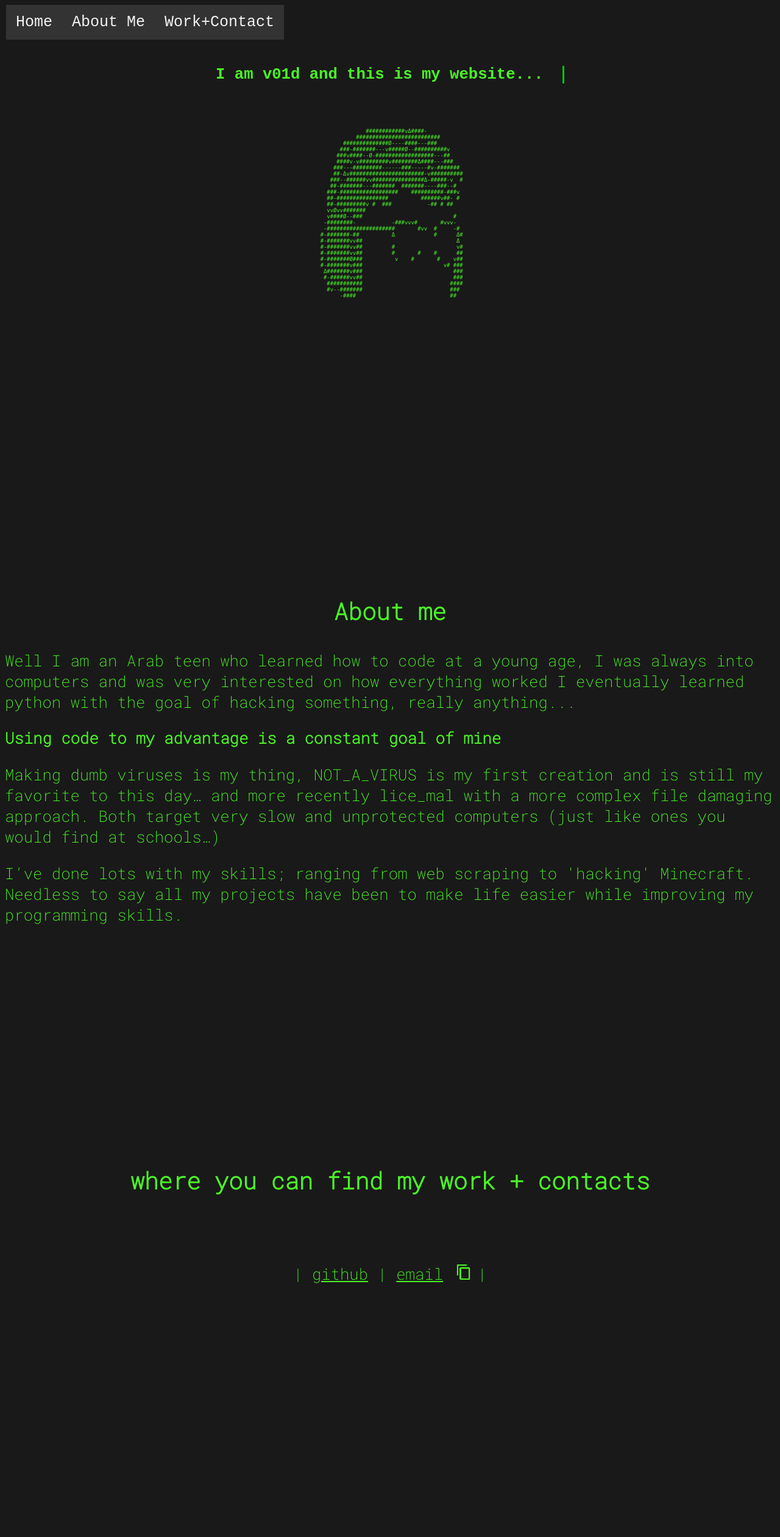
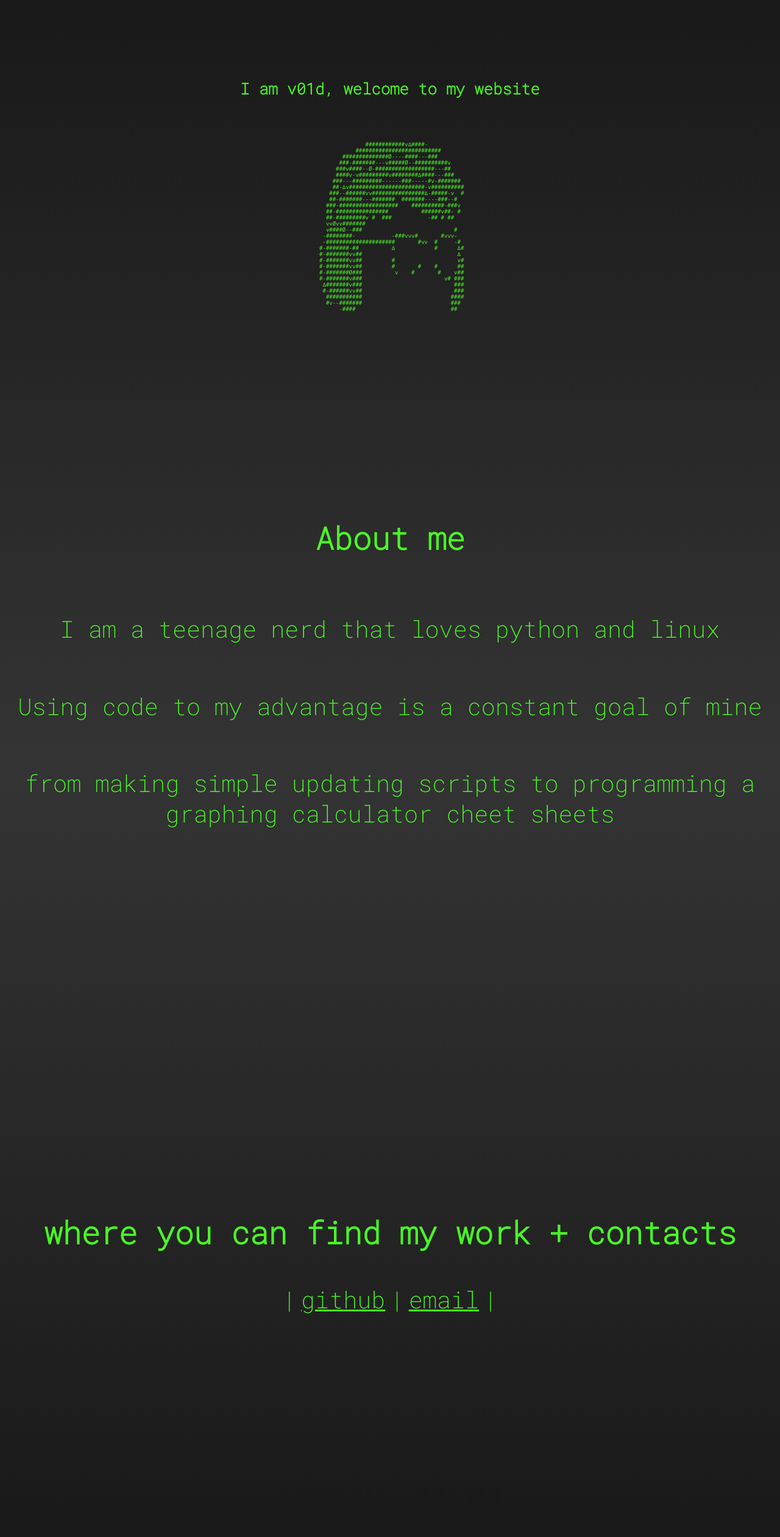
Before and after one commit to V01Ddev/v01d-website, a PHP site: page / in a window 1280 px wide. Shown: the whole page at 61% size. Before the commit the page ends 2105 px from the top, so only its background shows below. Run offline with PHP 8.4, Linux system fonts and the light colour scheme.

Commit message:
full rebuild of the website
full rebuild of the website, making it look more modern and pleasing to the eye

```diff
--- a/index.html
+++ b/index.html
@@ -12,8 +12,7 @@
 	<link href="https://fonts.googleapis.com/css2?family=Roboto+Mono:wght@200&display=swap" rel="stylesheet">
 
 
-	<!-- into and logo -->
-
+	<!-- intro and logo -->
 
 	<section id="home">
 		<head>
@@ -21,11 +20,7 @@
 		<link rel="shortcut icon" type="image/ico" href="/logo.ico">
 
 
-		<h6>I am v01d and this is my website...</h6>
-
-		<br>
-		<br>
-		<br>
+		<h6 id="typing"></h6>
 
 
 				<pre>
@@ -64,51 +59,22 @@
 	</section>
 
 
-	<body style="background-color:#191919;">
+	<body>
 
 		<script src="./script.js"></script>
-
-		<section>
-			<header>
-				<nav class="nav">
-					<ul class="nav__list">
-						<div class="topnav" id="myTopnav">
-
-							<div class="within_nav"> <a href="#home">Home</a> </div>
-							<div class="within_nav"> <a href="#aboutme">About Me</a> </div>
-							<div class="within_nav"> <a href="#workcontact">Work+Contact</a> </div>
-						</div>
-
-					</ul>
-				</nav>
-			</header>
-		</section>
-
-
-
-
-
-
-
 
 
 
 		<!-- About Me -->
 
 
-
-
 		<section id="aboutme">
 
 			<h3>About me</h3>
 
-			<p>Well I am an Arab teen who learned how to code at a young age, I was always into computers and was very interested on how everything worked I eventually learned python with the goal of hacking something, really anything...</p>
-
-			<h2>Using code to my advantage is a constant goal of mine</h2>
-
-			<p> Making dumb viruses is my thing, NOT_A_VIRUS is my first creation and is still my favorite to this day… and more recently lice_mal with a more complex file damaging approach. Both target very slow and unprotected computers (just like ones you would find at schools…)</p>
-
-			<p>I’ve done lots with my skills; ranging from web scraping to 'hacking' Minecraft. Needless to say all my projects have been to make life easier while improving my programming skills.</p>
+            <p>I am a teenage nerd that loves python and linux</p>
+			<p>Using code to my advantage is a constant goal of mine</p>
+            <p>from making simple updating scripts to programming a graphing calculator cheet sheets</p>
 
 		</section>
 
@@ -120,21 +86,12 @@
 
 		<section id='workcontact'>
 
-			<br>
-			<br>
-			<br>
-
 
 			<h3>where you can find my work + contacts</h3>
 
 
-			<br>
-			<br>
-			<br>
-			<br>
 
-
-			<div class="links">
+			<div id="links">
 
 				<a>|</a>
 
@@ -152,6 +109,6 @@
 
 			</div>
 		</section>
-			<div class="h69">YOUR MOM</div>
+        <div id="h69">YOUR MOM</div>
 	</body>
 </html>
--- a/script.js
+++ b/script.js
@@ -37,3 +37,21 @@ function myFunction() {
 
   svgLogo.style.opacity = 1;
 }
+
+
+
+var i = 0;
+var txt = "I am v01d, welcome to my website"
+var speed = 100;
+
+function typeWriter() {
+    if (i < txt.length) {
+        document.getElementById("typing").innerHTML += txt.charAt(i);
+        i++;
+        setTimeout(typeWriter, speed)
+    }
+}
+
+window.onload = function() {
+  typeWriter();
+};
--- a/style.css
+++ b/style.css
@@ -1,345 +1,109 @@
-/* BIG SCREEN */
-
-@media screen and (min-width: 800px){
 html {
     scroll-behavior: smooth;
-		flex-direction: column;
+    font-family: 'Roboto Mono', monospace;
+    color: #4AF626;
+    background: rgb(25,25,25);
+    background: linear-gradient(180deg, rgba(25,25,25,1) 0%, rgba(52,52,52,1) 50%, rgba(25,25,25,1) 100%);
 }
 
-
-
-	head {
+pre {
     text-align: center;
-		font-family: Monospace;
+    white-space: pre;
 }
 
-
-	#home {
-		padding-top: 100px;
-		height: 100vh;
+h3 {
+    text-align: center;
+    font-size: 7vw;
 }
 
-
-	#aboutme {
-		padding-top: 15px;
-		height: 100vh;
-	}
-
-	#workcontact {
-		padding-top: 80px;
-		height:  55vh;
-		padding-bottom: 60px;
-	}
-
-
-
-	/* TYPE */
-
 h6 {
-		border-right: solid 3px rgba(0,255,0,.75);
-		white-space: nowrap;
-		overflow: hidden;
-		font-family: 'Courier New', monospace;
-		font-size: 2vw;
-		color: #4AF626;
+    text-align: center;
+    font-size: 4vw;
     margin: 0 auto;
 }
 
-	/* Animation */
-	h6 {
-		animation: animated-text 4s steps(29,end) 1s 1 normal both,
-	    animated-cursor 600ms steps(29,end) infinite;
-	}
-
-	/* text animation */
-
-	@keyframes animated-text{
-		from{width: 0;}
-		to{width: 45%;}
-	}
-
-	/* cursor animations */
-
-	@keyframes animated-cursor{
-		from{border-right-color: rgba(0,255,0,.75);}
-		to{border-right-color: transparent;}
-	}
-
-
-	/* TYPE */
-
-
-    pre {
-        white-space: pre;
-        margin: 1em 0;
-        text-align: center;
-        font-size: 0.69vw;
-        color: #4AF626;
-    }
-
-	h2 {
-		text-align: left;
-		font-family: 'Roboto Mono', monospace;
-		color: #4AF626;
-		font-size: 2vw;
-	}
-
-	h3{
-		text-align: center;
-		font-family: 'Roboto Mono', monospace;
-		color: #4AF626;
-		font-size: 3vw;
-	}
-
 p {
-		text-align: left;
-		font-family: 'Roboto Mono', monospace;
-		color: #4AF626;
-		font-size: 2vw;
+    font-size: 4vw;
 }
 
 a {
     text-align: left;
     font-family: 'Roboto Mono', monospace;
     color: #4AF626;
+    align: center;
+    font-size: 6vw;
 }
 
 button {
+    display:none
+    /*
     background-color: Transparent;
     border: none;
     cursor:pointer;
     outline:none;
-	 	width: 2vw;
-	 	height: 2vw;
+    width: auto;
+    */
 }
 
-	#icon_low {
-		display:none;
+#h69 {
+    color: #1a1a1a;
+    text-align: center;
+    font-size: 6vw;
+    margin-top: 50vw;
+    margin-bottom: 30vw;
 }
 
-	#logo_svg {
-		width: 25vw;
-	 	display: block;
-		margin-left: auto;
-		margin-right: auto;
-		margin-top: 3vw;
+section {
+    margin-top: 30vw;
+    margin-bottom: 100vw;
 }
 
-	.h69 {
-		padding-top: 1px;
-		color: #191919;
-		text-align: center;
-		font-family: Monospace;
-		font-size: 6vw;
-		padding-bottom: 10vh;
+#home {
+    display: flex;
+    flex-direction: column;
+    padding-top: 20vw;
+    gap: 4vw;
 }
 
-	.links {
+#aboutme {
+    display: flex;
     text-align: center;
-		font-family: Monospace;
-		color: #4AF626;
-		font-size: 2vw;
+    padding-bottom: 22vw;
+    flex-direction: column;
 }
 
-
-
-	/* NAV */
-
-	.topnav {
-	  background-color: #333;
-	  overflow: hidden;
-	  top:8px;
-	  left:10px;
-	  position: fixed;
-	}
-
-	/* Style the links inside the navigation bar */
-	.topnav a {
-	  float: left;
-	  display: block;
-	  color: #f2f2f2;
-	  font-family: 'Courier New', monospace;
+#workcontact {
+    display: flex;
     text-align: center;
-	  padding: 14px 16px;
-	  text-decoration: none;
-	  font-size: 25px;
-	}
-
-	/* Change the color of links on hover */
-	.topnav a:hover {
-	  background-color: #191919;
-	  color: white;
-	}
-
-
-	/* Hide the link that should open and close the topnav on small screens */
-	.topnav .icon {
-	  display: none;
-	}
-
-	.within_nav {
-		display: inline;
-	}
-
-
-	.tooltip {
-		position: relative;
-		display: inline-block;
-}
-
-	.tooltip .tooltiptext {
-		visibility: hidden;
-	 	width: 140px;
-	  background-color: #555;
-	  color: #fff;
-		text-align: center;
-		border-radius: 6px;
-		padding: 5px;
-		position: absolute;
-		z-index: 1;
-		bottom: 150%;
-		left: 50%;
-		margin-left: -75px;
-		opacity: 0;
-		transition: opacity 0.3s;
-	}
-
-	.tooltip .tooltiptext::after {
-		content: "";
-		position: absolute;
-		top: 100%;
-		left: 50%;
-		margin-left: -5px;
-		border-width: 5px;
-		border-style: solid;
-		border-color: #555 transparent transparent transparent;
-	}
-
-	.tooltip:hover .tooltiptext {
-		visibility: visible;
-		opacity: 1;
-	}
-
+    margin-bottom: 20vw;
+    flex-direction: column;
 }
 
 
 
 
-/* SMALL SCREEN */
-/* SMALL SCREEN */
-/* SMALL SCREEN */
-/* SMALL SCREEN */
-/* SMALL SCREEN */
-/* SMALL SCREEN */
-/* SMALL SCREEN */
-/* SMALL SCREEN */
-/* SMALL SCREEN */
-/* SMALL SCREEN */
+/* BIG SCREEN */
+@media screen and (min-width: 768px){
 
-
-
-
-@media screen and (max-width: 800px){
-	html {
-		scroll-behavior: smooth;
-		flex-direction: column;
+    pre {
+        font-size: 0.7vw;
     }
 
-
-
-	head {
-		text-align: center;
-		font-family: Monospace;
-	}
-
-
-	#home {
-		padding-top: 100px;
-		height: 100vh;
-	}
-
-
-	#aboutme {
-		padding-top: 15px;
-		height: 100vh;
-	}
-
-	#workcontact {
-		padding-top: 60px;
-		height:  100vh;
-		padding-bottom: 60px;
-	}
-
-
-
-	/* TYPE */
-
-	h6 {
-		border-right: solid 3px rgba(0,255,0,.75);
-		white-space: nowrap;
-		overflow: hidden;
-		font-family: 'Courier New', monospace;
-		font-size: 3vw;
-		color: #4AF626;
-		margin: 0 auto;
-	}
-
-	/* Animation */
-	h6 {
-		animation: animated-text 4s steps(29,end) 1s 1 normal both,
-	    animated-cursor 600ms steps(29,end) infinite;
-	}
-
-	/* text animation */
-
-	@keyframes animated-text{
-		from{width: 0;}
-		to{width: 68%;}
-	}
-
-	/* cursor animations */
-
-	@keyframes animated-cursor{
-		from{border-right-color: rgba(0,255,0,.75);}
-		to{border-right-color: transparent;}
-	}
-
-
-	/* TYPE */
-
-
-    pre {
-        white-space: pre;
-        margin: 1em 0;
-        color: #4AF626;
-    }
-
-	h2 {
-		text-align: left;
-		font-family: 'Roboto Mono', monospace;
-		color: #4AF626;
+    h3 {
         font-size: 4vw;
     }
 
-	h3{
-		text-align: center;
-		font-family: 'Roboto Mono', monospace;
-		color: #4AF626;
-		font-size: 7vw;
+    h6 {
+        font-size: 2vw;
     }
 
     p {
-		text-align: left;
-		font-family: 'Roboto Mono', monospace;
-		color: #4AF626;
-
+        font-size: 3vw;
     }
 
     a {
-		text-align: left;
-		font-family: 'Roboto Mono', monospace;
-		color: #4AF626;
-		font-size: 6vw;
+        align: center;
+        font-size: 3vw;
     }
 
     button {
@@ -350,78 +114,26 @@
         width: auto;
     }
 
-	#icon_norm {
-		display:none;
+    #h69 {
+        font-size: 6vw;
+        margin-top: 0.5vw;
+        margin-bottom: 0vw;
     }
 
-	#logo_svg {
-		width: 70vw;
-	 	display: block;
-		margin-left: auto;
-		margin-right: auto;
-		margin-top: 6vw;
+    section {
+        margin-top: 10vw;
+        margin-bottom: 20vw;
     }
 
-	.h69 {
-		padding-top: 1px;
-		color: #191919;
-		text-align: center;
-		font-family: Monospace;
-		font-size: 6vw;
-		padding-bottom: 10vh;
+    #home {
+        padding-top: 0;
     }
 
-	.links {
-		text-align: center;
-		font-family: Monospace;
-		color: #4AF626;
-		font-size: 4vw;
-
+    #aboutme {
+        font-size: 1vw;
     }
 
-
-
-
-
-	/* NAV */
-
-	.topnav {
-	  background-color: #333;
-	  overflow: hidden;
-	  top: -3px;
-	  left: -1px;
-	  position: fixed;
-	  width: 100%;
-	  text-align: center;
-	}
-
-	/* Style the links inside the navigation bar */
-	.topnav a {
-
-		display: block;
-		color: #f2f2f2;
-		font-family: 'Courier New', monospace;
-		text-align: center;
-		padding: 6px 8px;
-		text-decoration: none;
-		font-size: 13px;
-
-	}
-
-	/* Change the color of links on hover */
-	.topnav a:hover {
-	  background-color: #191919;
-	  color: white;
-	}
-
-
-	/* Hide the link that should open and close the topnav on small screens */
-	.topnav .icon {
-	  display: none;
-	}
-
-	.within_nav {
-		display: inline-block;
-
+    #workcontact {
+        font-size: 1vw;
    }
 }
```
Lines whose indentation alone changed are shown as unchanged.
